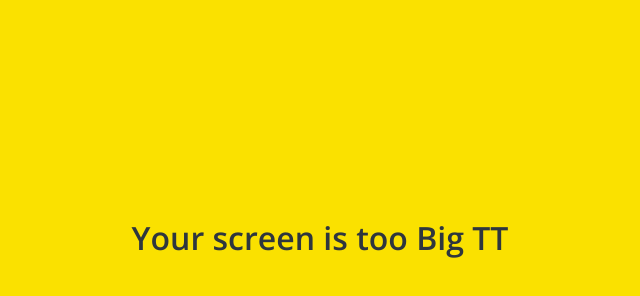
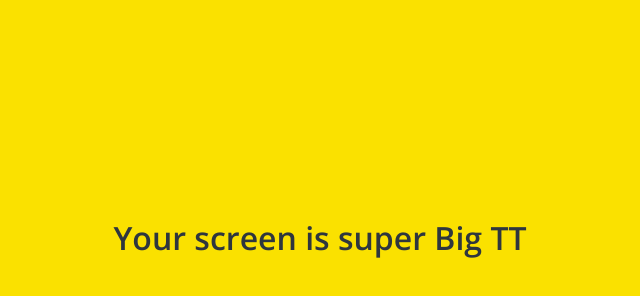
Before and after one commit to Msimusi/HTML-Kokoa-Clone, a plain HTML site: page friends.html in a window 1280 px wide. Shown: the part 162-458 px from the top of the page, without its empty margins (320-960 px from the left). Drawn offline with nearby package versions, Linux system fonts and the light colour scheme.

Commit message:
too > super

```diff
--- a/friends.html
+++ b/friends.html
@@ -117,7 +117,7 @@
     <div id="splash-screen"><i class="fas fa-comment fa-2x"></i></div>
 
     <div id="no-mobile">
-      <span>Your screen is too Big TT</span>
+      <span>Your screen is super Big TT</span>
     </div>
 
     <!-- 스크립트 -->
```
